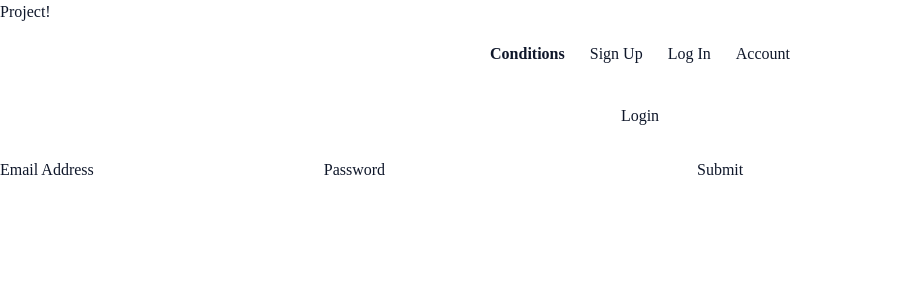
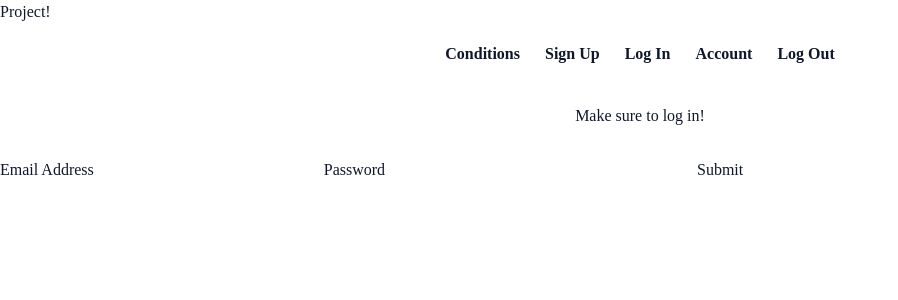
Before and after one commit to Varlotte/phase-5-project, a React (Create React App) app in the folder client/: page /login in a window 1280 px wide. Shown: the top 300 px of the page, without its empty margins (0-898 px from the left). Built offline with nearby package versions, Linux system fonts and the light colour scheme.

Commit message:
more skeleton building
skeleton components for disclaimer, condition cards, medication cards

```diff
--- /dev/null
+++ b/client/src/components/ConditionsCards.js
@@ -0,0 +1 @@
+//conditions cards to pull into conditions list
--- /dev/null
+++ b/client/src/components/Disclaimer.js
@@ -0,0 +1 @@
+//this is the "this is not a diagnostic tool" disclaimer
--- a/client/src/components/LogIn.js
+++ b/client/src/components/LogIn.js
@@ -16,7 +16,7 @@ export default function Login() {
           padding: "10px",
         }}
       >
-        Login
+        Make sure to log in!
       </h1>
       <Formik
         initialValues={{ email: "", password: "" }}
--- /dev/null
+++ b/client/src/components/MedicationsCard.js
@@ -0,0 +1 @@
+//medications cards to pull into faves and rx match
--- a/client/src/components/NavBar.js
+++ b/client/src/components/NavBar.js
@@ -10,12 +10,11 @@ function NavBar() {
     gap: "25px",
     justifyContent: "center",
     alignItems: "center",
+    fontWeight: "bold",
   };
   return (
     <div className="navbar" style={navBarStyle}>
-      <Link className="font-bold" to="/conditions">
-        Conditions
-      </Link>
+      <Link to="/conditions">Conditions</Link>
       <Link to="/">Sign Up</Link>
       {/* {!currentUser ? (
         <Link to="/login">Log In</Link>
@@ -24,6 +23,7 @@ function NavBar() {
       )} */}
       <Link to="/login">Log In</Link>
       <Link to="/account">Account</Link>
+      <Link to="/logout">Log Out</Link>
     </div>
   );
 }
--- a/client/src/containers/Conditions.js
+++ b/client/src/containers/Conditions.js
@@ -4,5 +4,5 @@ import React, { useEffect, useState, createContext } from "react";
 function Conditions() {
   return <div>Wow, conditions!</div>;
 }
-
+//import conditions cards here
 export default Conditions;
```
